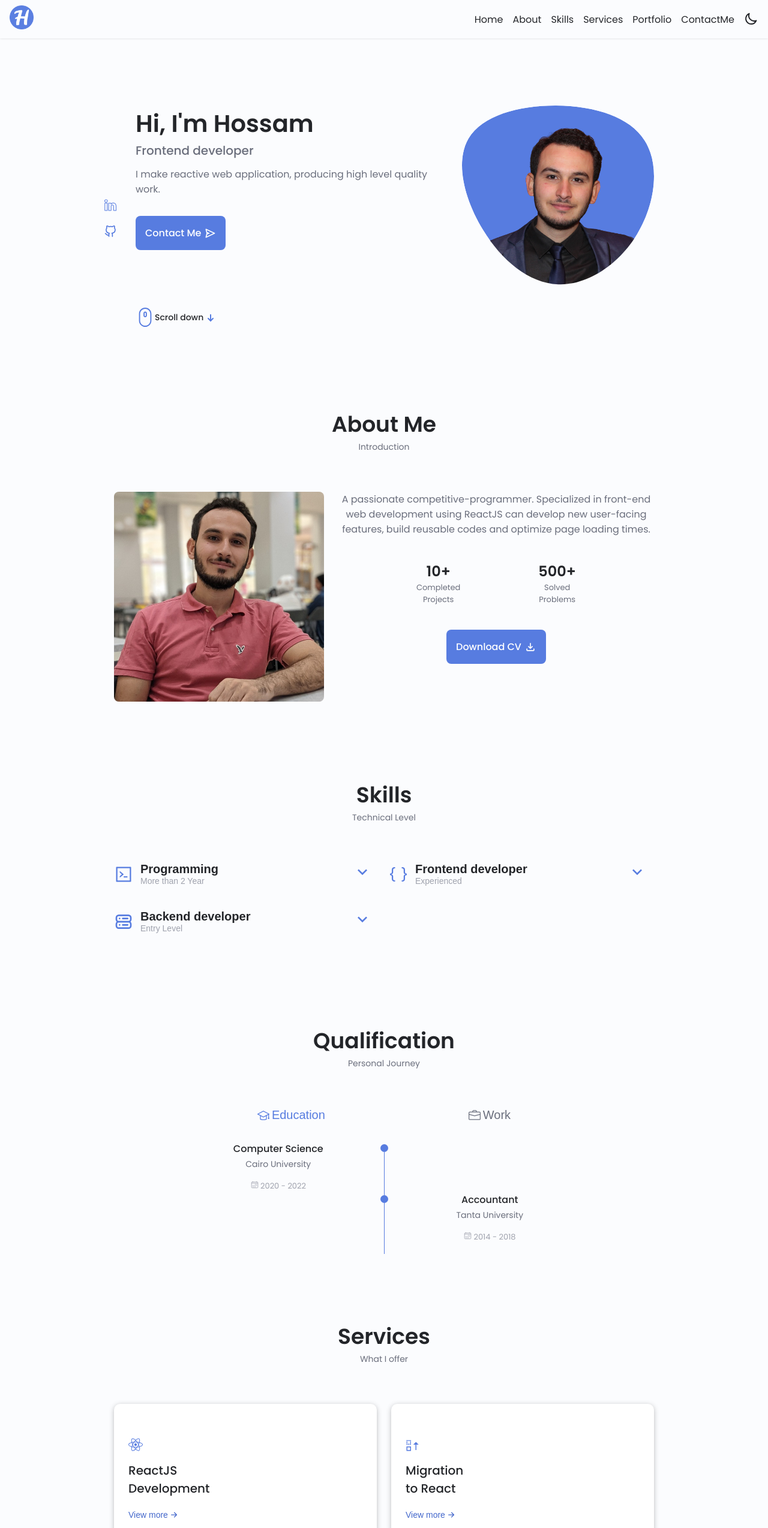
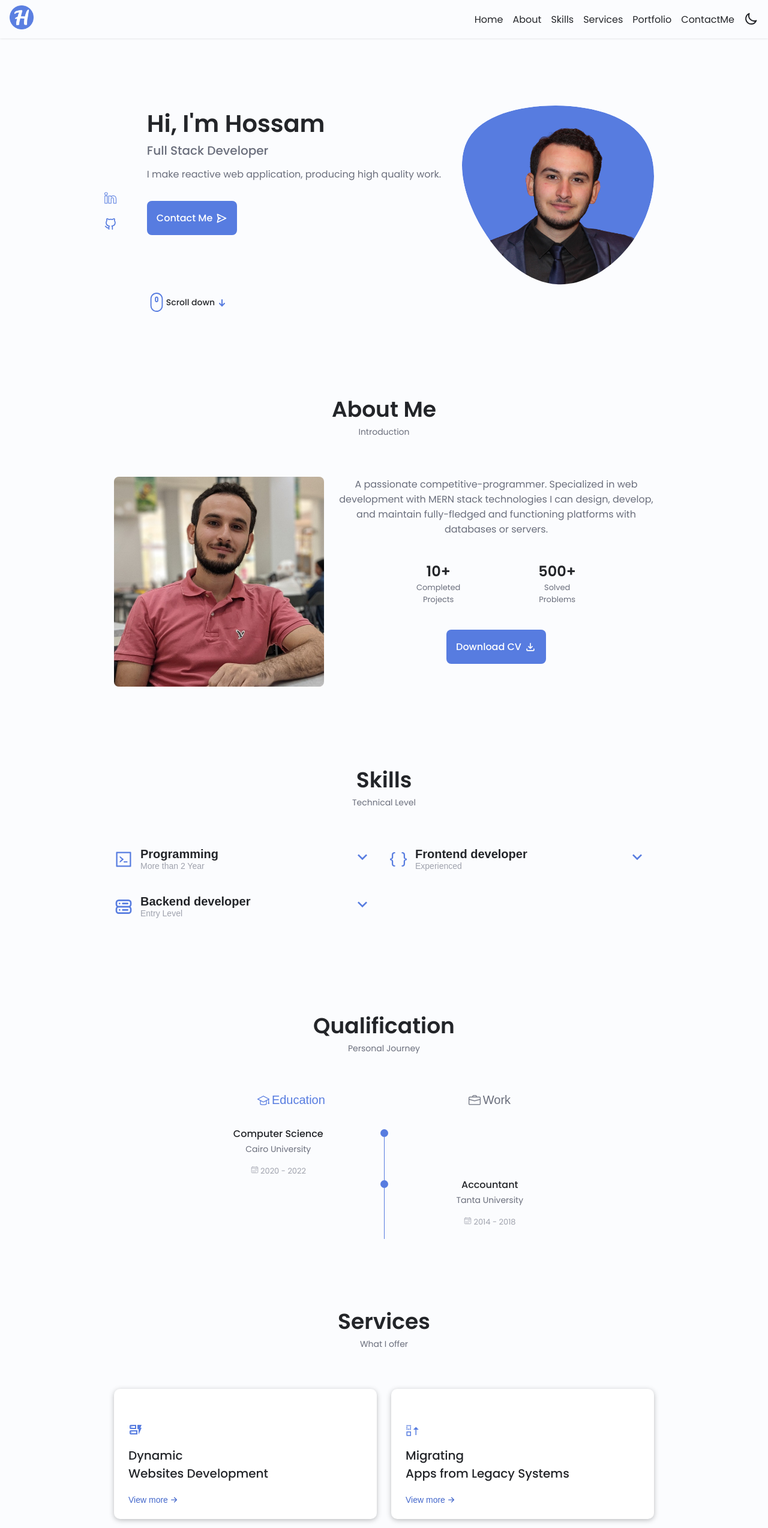
Before and after one commit to hossam7amdy/portfolio, a React (Create React App) app: page / in a window 1280 px wide. Shown: the top 2548 px of the page at 60% size. Built offline with nearby package versions, Linux system fonts and the light colour scheme.

Commit message:
add full stack data

```diff
--- a/public/index.html
+++ b/public/index.html
@@ -8,13 +8,13 @@
     <meta http-equiv="X-UA-Compatible" content="IE=edge" />
     <meta
       name="description"
-      content="Experienced front-end web developer with JavaScript, HTML, and CSS I can build all aspects of the user experience and user interface for client-facing landing pages. Specializes in using ReactJS to build web applications."
+      content="A passionate competitive-programmer. Specialized in web development with MERN stack technologies I can develop both the front and back end."
     />
 
     <link rel="manifest" href="%PUBLIC_URL%/manifest.json" />
     <link rel="shortcut icon" href="%PUBLIC_URL%/favicon.ico" />
 
-    <title>Hossam Hamdy &mdash; Frontend Developer</title>
+    <title>Hossam Hamdy &mdash; Full Stack Developer</title>
   </head>
   <body>
     <noscript>You need to enable JavaScript to run this app.</noscript>
--- a/src/components/home/Content/Content.jsx
+++ b/src/components/home/Content/Content.jsx
@@ -8,9 +8,9 @@ export const Content = () => {
   return (
     <div className={styles.content}>
       <h2 className={styles.title}>Hi, I'm Hossam</h2>
-      <h3 className={styles.subtitle}>Frontend developer</h3>
+      <h3 className={styles.subtitle}>Full Stack Developer</h3>
       <p className={styles.description}>
-        I make reactive web application, producing high level quality work.
+        I make reactive web application, producing high quality work.
       </p>
 
       <IconLink to="#contactme" text="Contact Me" Icon={BiSend} />
--- a/src/container/About/About.jsx
+++ b/src/container/About/About.jsx
@@ -19,9 +19,9 @@ export const About = () => {
 
         <div>
           <p className={styles["about-description"]}>
-            A passionate competitive-programmer. Specialized in front-end web
-            development using ReactJS can develop new user-facing features,
-            build reusable codes and optimize page loading times.
+            A passionate competitive-programmer. Specialized in web development
+            with MERN stack technologies I can design, develop, and maintain
+            fully-fledged and functioning platforms with databases or servers.
           </p>
           <div className={styles.info}>
             <div>
--- a/src/container/Achievements/Achievements.jsx
+++ b/src/container/Achievements/Achievements.jsx
@@ -35,6 +35,17 @@ export const Achievements = () => {
           <TabPanels>
             <Panel id={0}>
               <PanelItem
+                title="Complete NodeJS Developer in 2023 (GraphQL, MongoDB)"
+                subtitle={
+                  <>
+                    <SiUdemy /> Udemy
+                  </>
+                }
+                date="Dec 2022 - No Expiration Date"
+                link="https://www.udemy.com/certificate/UC-c3e1452d-7d8e-4211-af18-45b0548ba648/"
+                text="Show credential"
+              />
+              <PanelItem
                 title="React - The Complete Guide (incl Hooks, React Router, Redux)"
                 subtitle={
                   <>
@@ -44,6 +55,7 @@ export const Achievements = () => {
                 date="Oct 2022 - No Expiration Date"
                 link="https://www.udemy.com/certificate/UC-1a1ee55d-18c8-43a1-9264-b1c9ba1dc6a5/"
                 text="Show credential"
+                trackOnLeft={true}
               />
               <PanelItem
                 title="The Complete JavaScript Course 2022: From Zero to Expert!"
@@ -55,7 +67,6 @@ export const Achievements = () => {
                 date="July 2022 - No Expiration Date"
                 link="https://www.udemy.com/certificate/UC-3596dff2-c77a-4833-a101-0f3a28520615/"
                 text="Show credential"
-                trackOnLeft={true}
               />
               <PanelItem
                 title="Build Responsive Real-World Websites with HTML and CSS"
@@ -67,6 +78,7 @@ export const Achievements = () => {
                 date="May 2022 - No Expiration Date"
                 link="https://www.udemy.com/certificate/UC-d3aa24a3-1cfe-4c17-b6b6-5d300c399ca0/"
                 text="Show credential"
+                trackOnLeft={true}
               />
             </Panel>
             <Panel id={1}>
@@ -94,7 +106,7 @@ export const Achievements = () => {
                 text="Show profile"
               />
               <PanelItem
-                title="135+ Problems"
+                title="145+ Problems"
                 subtitle={
                   <>
                     <SiLeetcode /> LeetCode
--- a/src/data/data.jsx
+++ b/src/data/data.jsx
@@ -1,8 +1,8 @@
 import { BiSend } from "react-icons/bi";
-import { FaReact } from "react-icons/fa";
 import { TbServer2 } from "react-icons/tb";
 import { CiGrid31, CiMail } from "react-icons/ci";
 import { FiHome, FiFileText } from "react-icons/fi";
+import { MdOutlineDynamicForm } from "react-icons/md";
 import { ImFilePicture, ImMoveUp } from "react-icons/im";
 import { AiOutlineCode, AiOutlineUser } from "react-icons/ai";
 import { BsBraces, BsCode, BsTelephone } from "react-icons/bs";
@@ -75,19 +75,19 @@ export const SKILLS = [
     content: [
       {
         name: "Node.JS",
-        progress: 50,
+        progress: 75,
       },
       {
-        name: "Express.JS",
-        progress: 40,
+        name: "MongoDB",
+        progress: 70,
       },
       {
-        name: "SQL Server",
-        progress: 60,
+        name: "Relational DB",
+        progress: 80,
       },
       {
         name: "AWS",
-        progress: 10,
+        progress: 15,
       },
     ],
   },
@@ -104,20 +104,20 @@ export const NAV_LIST = [
 
 export const SERVICES_LIST = [
   {
-    Icon: FaReact,
-    title: "ReactJS Development",
+    Icon: MdOutlineDynamicForm,
+    title: "Dynamic Websites Development",
     content: [
-      "Provide React.js Development From Scratch.",
-      "Leverage our React software development services to build a project from start to go.",
+      "Flexible and quick change on the user’s computer without new page request to the web browser.",
+      "Provide ability to simply update and add new content to the site.",
       "Share your project requirements for the perfect mix of talent and expertise.",
     ],
   },
   {
     Icon: ImMoveUp,
-    title: "Migration to React",
+    title: "Migrating Apps from Legacy Systems",
     content: [
-      "Assists in adopting React functionality.",
-      "Wrapping the code of your existing architecture into React components.",
+      "Assists in adopting system functionality.",
+      "Wrapping the code of your existing architecture into modules.",
       "Update your application while eliminating challenges and issues.",
     ],
   },
```
Also changed, not shown: 1 other file (tests, documents, lock files or other folders).
